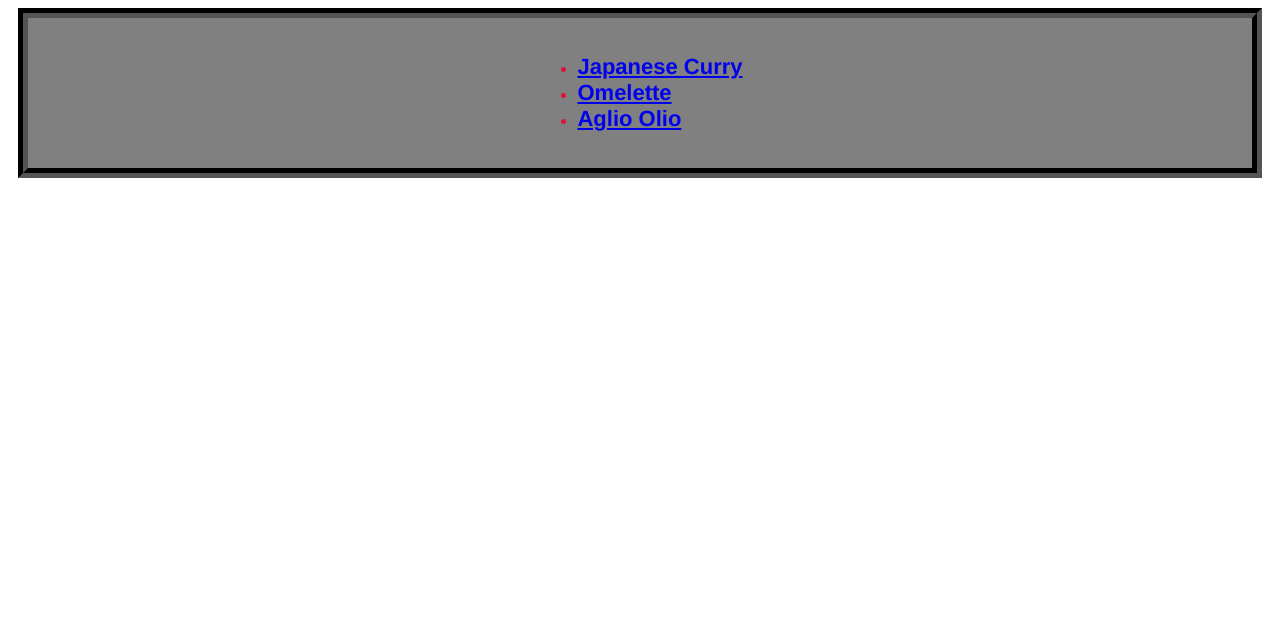
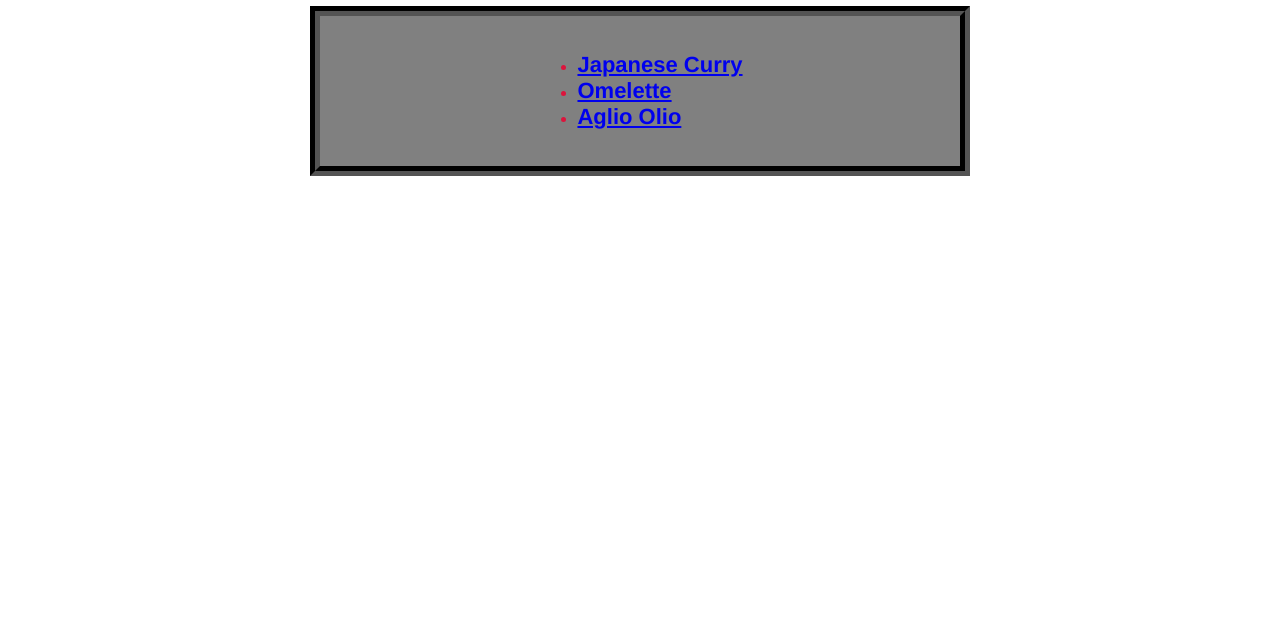
Before and after one commit to beloniara/odin-recipes, a plain HTML site: page index.html in a window 1280 px wide. Shown: the part 171-800 px from the top of the page. Drawn offline with Linux system fonts and the light colour scheme.

Commit message:
Edit the styles.css to make it look better

```diff
--- a/styles.css
+++ b/styles.css
@@ -19,10 +19,13 @@ div {
   text-align: center;
   color:crimson;
   padding: 20px;
-  margin: 10px;
+  margin: 0 auto;
   border: 10px;
   border-color: black;
   border-style: groove;
+  width: 600px;
+  margin-bottom: 10px;
+
 
 }
 
@@ -33,6 +36,7 @@ ul{
 
 .odin-recipes{
     background-color: darkgray;
+
 }
 
 .recipes-list{
```
